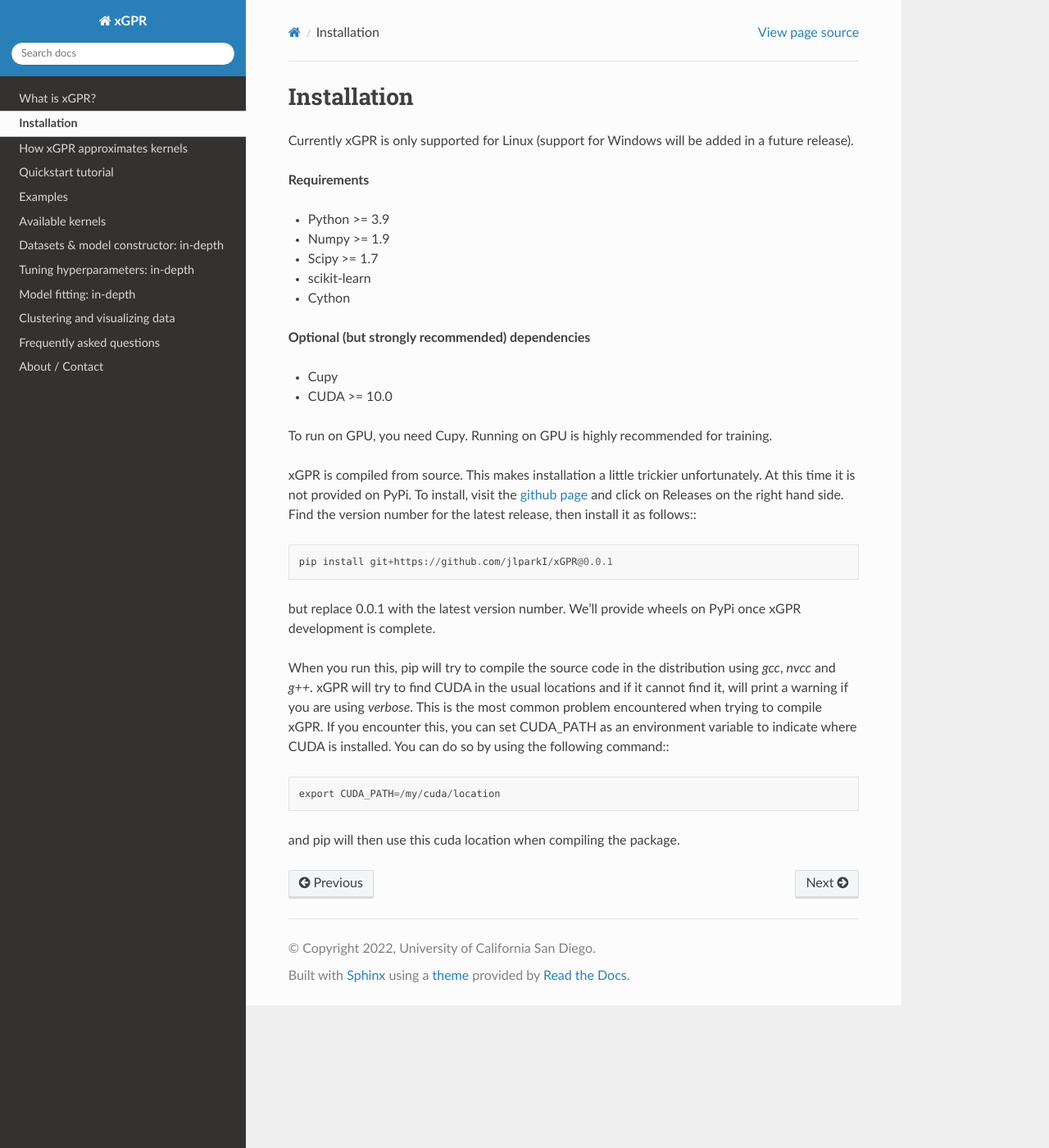
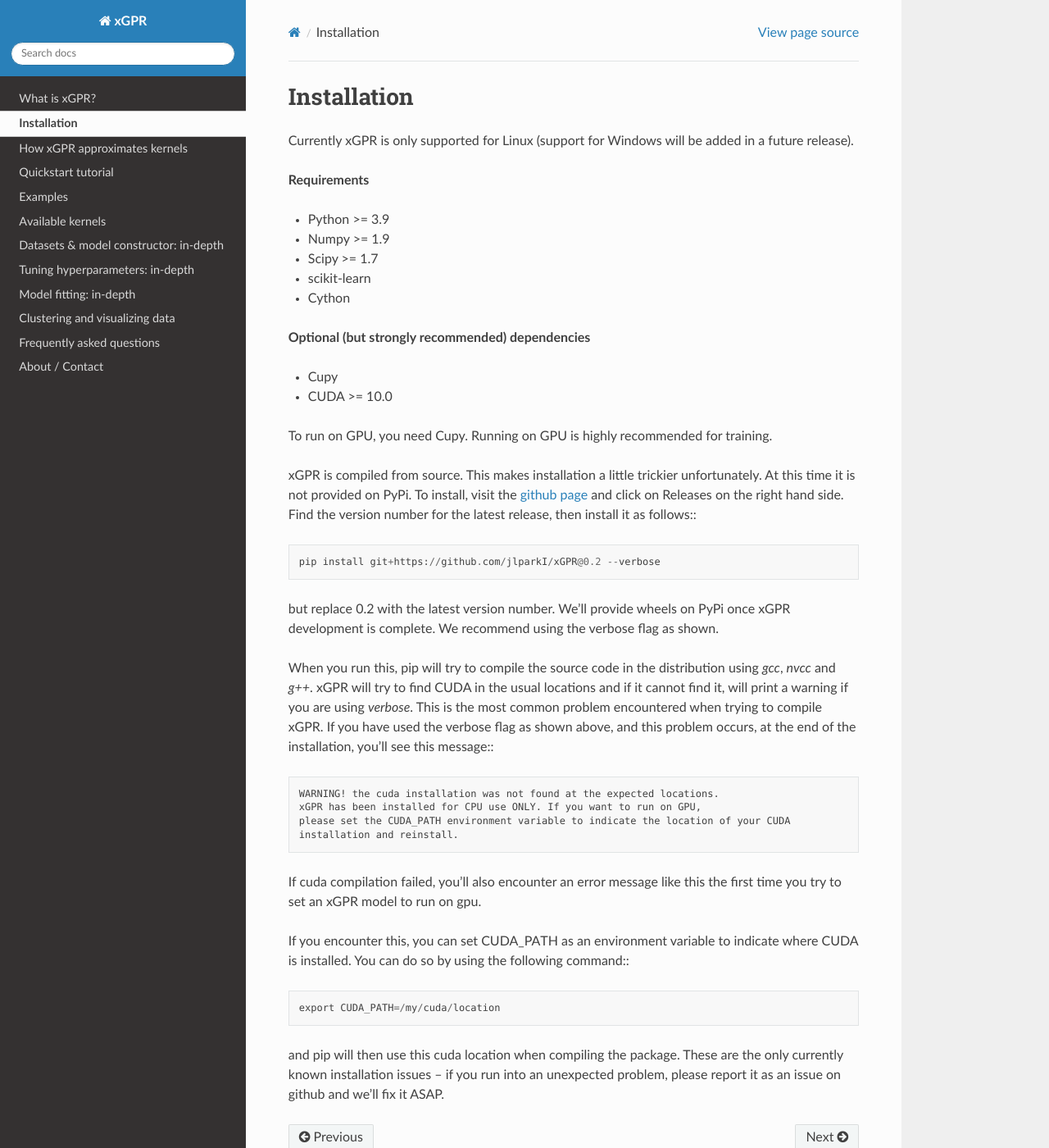
Before and after one commit to jlparkI/xGPR, a Sphinx documentation site: the page built from docs/installation.rst, in a window 1280 px wide and 1400 px high. Shown: the whole window at 82% size. Built offline with Sphinx 7.4.7 and the Read the Docs theme 2.0.0, drawn with Linux system fonts in a browser that asks for light colours.

```diff
--- a/docs/installation.rst
+++ b/docs/installation.rst
@@ -26,20 +26,35 @@ To install, visit the `github page <https://github.com/jlparkI/xGPR>`_
 and click on Releases on the right hand side. Find the version number
 for the latest release, then install it as follows:::
 
-  pip install git+https://github.com/jlparkI/xGPR@0.0.1
+  pip install git+https://github.com/jlparkI/xGPR@0.2 --verbose
 
-but replace 0.0.1 with the latest version number. We'll provide
-wheels on PyPi once xGPR development is complete.
+but replace 0.2 with the latest version number. We'll provide
+wheels on PyPi once xGPR development is complete. We recommend
+using the verbose flag as shown.
 
 When you run this, pip will try to compile the source code in
 the distribution using *gcc*, *nvcc* and *g++*. xGPR will try to find CUDA
 in the usual locations and if it cannot find it, will print a warning
 if you are using *verbose*. This is the most common problem
-encountered when trying to compile xGPR. If you encounter this,
-you can set CUDA_PATH as an environment variable to indicate
+encountered when trying to compile xGPR. If you have used the
+verbose flag as shown above, and this problem occurs, at the end of
+the installation, you'll see this message:::
+
+  WARNING! the cuda installation was not found at the expected locations.
+  xGPR has been installed for CPU use ONLY. If you want to run on GPU,
+  please set the CUDA_PATH environment variable to indicate the location of your CUDA
+  installation and reinstall.
+
+If cuda compilation failed, you'll also encounter an error message like this
+the first time you try to set an xGPR model to run on gpu.
+
+If you encounter this, you can set CUDA_PATH as an environment variable to indicate
 where CUDA is installed. You can do so by using the following
 command:::
 
   export CUDA_PATH=/my/cuda/location
 
 and pip will then use this cuda location when compiling the package.
+These are the only currently known installation issues -- if you run
+into an unexpected problem, please report it as an issue on github
+and we'll fix it ASAP.
--- a/pyproject.toml
+++ b/pyproject.toml
@@ -1,2 +1,2 @@
 [build-system]
-requires = ["setuptools", "wheel", "Cython", "scipy", "numpy"]
+requires = ["setuptools", "wheel", "Cython", "scipy", "numpy", "scikit-learn"]
```
Also changed, not shown: 1 other file.
